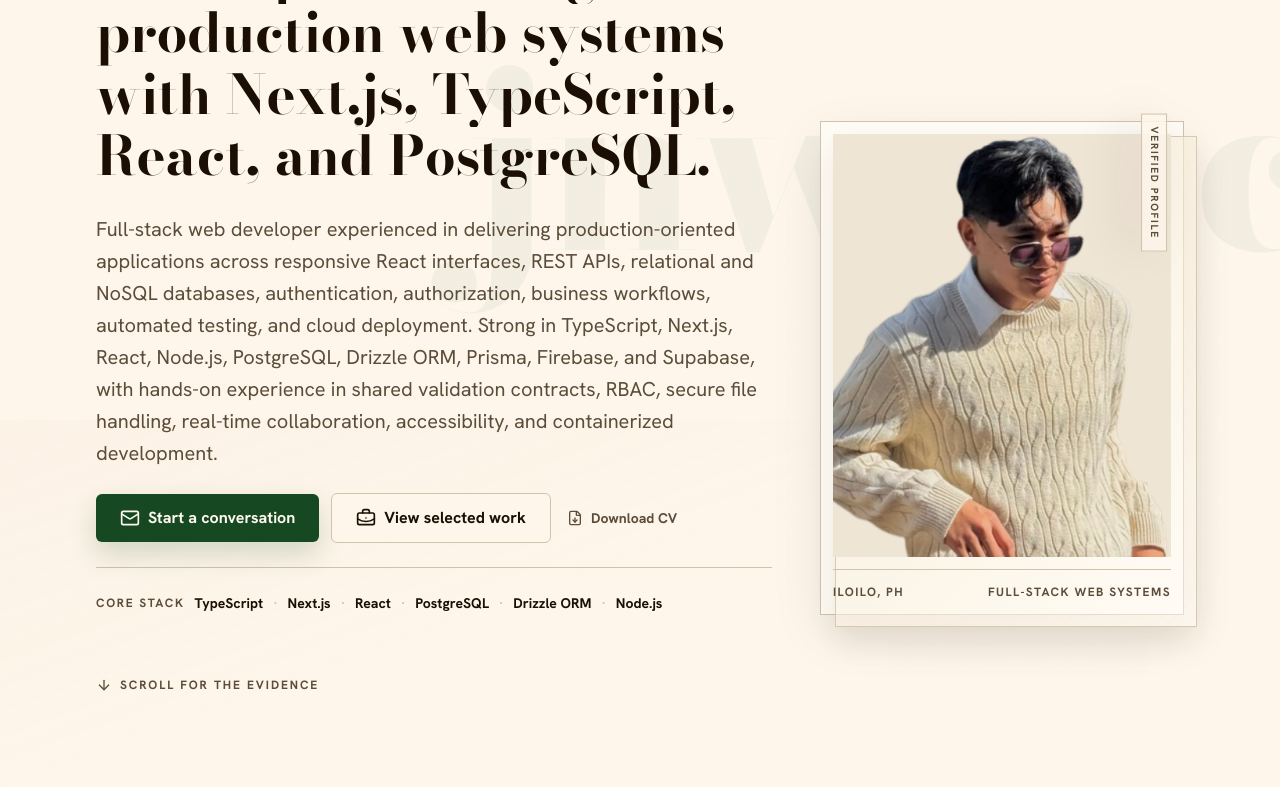
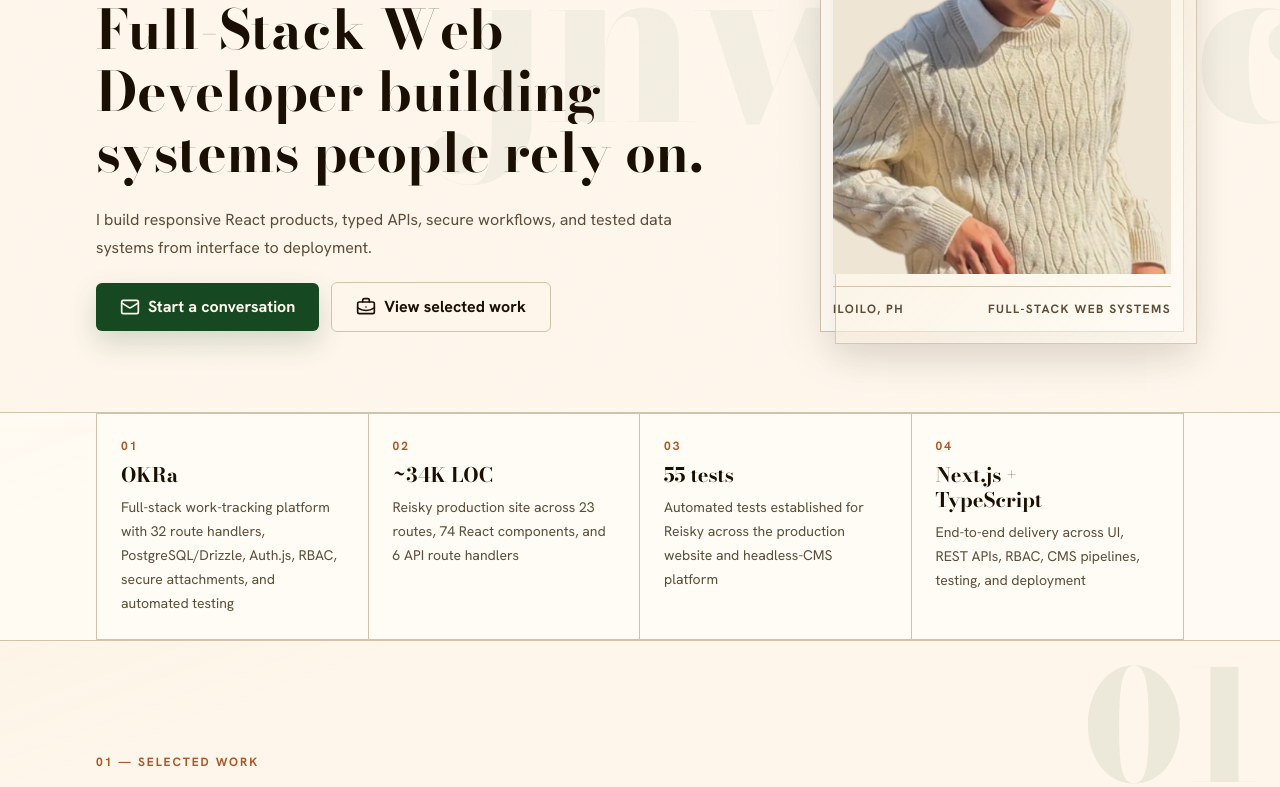
Before and after one commit to jnwync/devfolio, a Next.js app: page / in a window 1280 px wide. Shown: the part 380-1167 px from the top of the page. Built offline with nearby package versions, Linux system fonts and the light colour scheme.

Commit message:
polish: simplify portfolio hero

```diff
--- a/app/components/sections/Hero.tsx
+++ b/app/components/sections/Hero.tsx
@@ -1,14 +1,14 @@
 'use client';
 
 import { motion, useReducedMotion, type Variants } from 'framer-motion';
-import { ArrowDown, BriefcaseBusiness, FileDown, Mail } from 'lucide-react';
+import { BriefcaseBusiness, Mail } from 'lucide-react';
 import HeroImage from '../HeroImage';
 import Magnetic from '../motion/Magnetic';
 import { Button } from '@/components/ui/button';
 import { portfolioData } from '@/data/portfolio';
 
 export default function Hero() {
-  const { personal, featuredSkills } = portfolioData;
+  const { personal } = portfolioData;
   const reduceMotion = useReducedMotion();
 
   const container: Variants = {
@@ -74,16 +74,12 @@
             variants={container}
             initial="hidden"
             animate="visible"
-            className="max-w-3xl space-y-6"
+            className="max-w-3xl space-y-5"
           >
-            <motion.p variants={item} className="section-kicker">
-              {personal.tagline}
-            </motion.p>
-
             <motion.h1
               variants={headline}
               id="hero-heading"
-              className="max-w-3xl font-serif text-[clamp(2rem,1.38rem+4.3vw,2.4rem)] font-bold leading-[1.08] text-foreground sm:text-[clamp(2.25rem,1.3rem+3.2vw,3.4rem)] sm:leading-[1.07]"
+              className="max-w-2xl font-serif text-[clamp(2rem,1.38rem+4.3vw,2.4rem)] font-bold leading-[1.08] text-foreground sm:text-[clamp(2.25rem,1.3rem+3.2vw,3.4rem)] sm:leading-[1.07]"
             >
               {headlineWords.map((w, i) => (
                 <span key={`${w}-${i}`} className="line-mask">
@@ -96,7 +92,7 @@
 
             <motion.p
               variants={item}
-              className="max-w-2xl text-base leading-7 text-muted-foreground sm:text-xl sm:leading-8"
+              className="max-w-xl text-base leading-7 text-muted-foreground"
             >
               {personal.summary}
             </motion.p>
@@ -116,31 +112,6 @@
                   View selected work
                 </a>
               </Button>
-              <a
-                href="/cv.pdf"
-                download
-                className="inline-flex min-h-11 items-center justify-center gap-2 px-1 text-sm font-bold text-muted-foreground transition-colors hover:text-foreground sm:justify-start"
-              >
-                <FileDown className="h-4 w-4" aria-hidden="true" />
-                Download CV
-              </a>
-            </motion.div>
-
-            <motion.div
-              variants={item}
-              className="flex flex-wrap items-center gap-x-2.5 gap-y-1.5 border-t border-border pt-6 text-sm"
-            >
-              <span className="text-xs font-bold uppercase tracking-[0.14em] text-muted-foreground">
-                Core stack
-              </span>
-              <ul className="flex flex-wrap items-center gap-x-2.5 gap-y-1" role="list">
-                {featuredSkills.map((skill, i) => (
-                  <li key={skill.name} className="flex items-center gap-2.5 font-bold text-foreground">
-                    {i > 0 && <span className="text-border" aria-hidden="true">·</span>}
-                    {skill.name}
-                  </li>
-                ))}
-              </ul>
             </motion.div>
           </motion.div>
 
@@ -152,15 +123,6 @@
             <HeroImage />
           </motion.div>
         </div>
-
-        <a
-          href="#evidence"
-          aria-label="Scroll to evidence"
-          className="mt-12 hidden min-h-11 w-fit items-center gap-2 rounded-md pr-3 text-xs font-bold uppercase tracking-[0.16em] text-muted-foreground transition-colors hover:text-primary lg:inline-flex"
-        >
-          <ArrowDown className="h-4 w-4" aria-hidden="true" />
-          Scroll for the evidence
-        </a>
       </div>
     </section>
   );
--- a/data/portfolio.ts
+++ b/data/portfolio.ts
@@ -117,9 +117,9 @@
   // ---------------------------------------------------------------------------
   personal: {
     name: 'Jon Wayne Cabusbusan',
-    tagline: 'Full-Stack Web Developer',
-    positioning: 'Full-Stack Web Developer building production web systems with Next.js, TypeScript, React, and PostgreSQL.',
-    summary: 'Full-stack web developer experienced in delivering production-oriented applications across responsive React interfaces, REST APIs, relational and NoSQL databases, authentication, authorization, business workflows, automated testing, and cloud deployment. Strong in TypeScript, Next.js, React, Node.js, PostgreSQL, Drizzle ORM, Prisma, Firebase, and Supabase, with hands-on experience in shared validation contracts, RBAC, secure file handling, real-time collaboration, accessibility, and containerized development.',
+    tagline: 'Production web systems',
+    positioning: 'Full-Stack Web Developer building systems people rely on.',
+    summary: 'I build responsive React products, typed APIs, secure workflows, and tested data systems from interface to deployment.',
     email: 'jonwayne.cabusbusan@gmail.com',
     phone: '+63 945 289 7584',
     location: 'Iloilo, Philippines',
```
Also changed, not shown: 1 other file (tests, documents, lock files or other folders).
